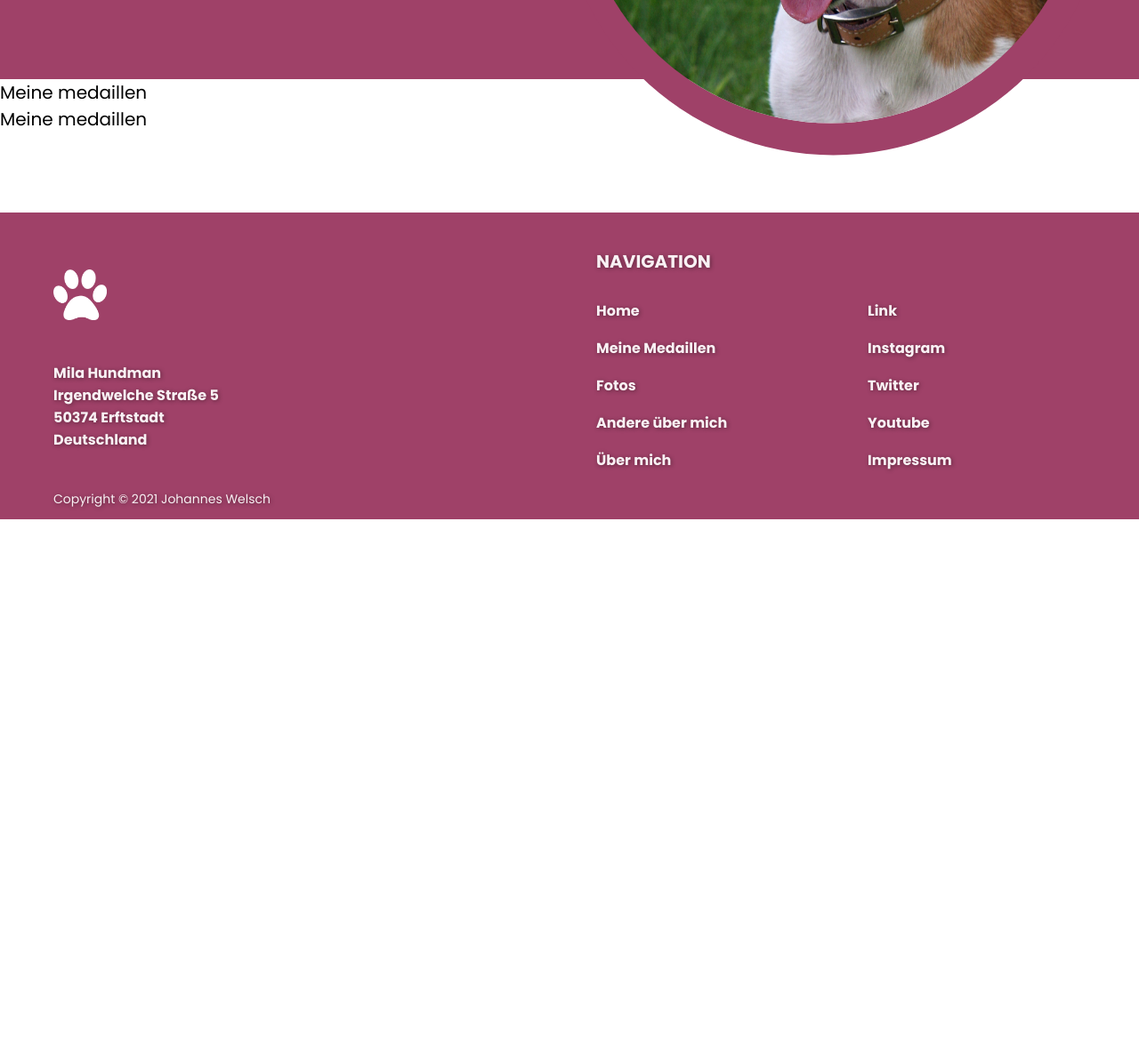
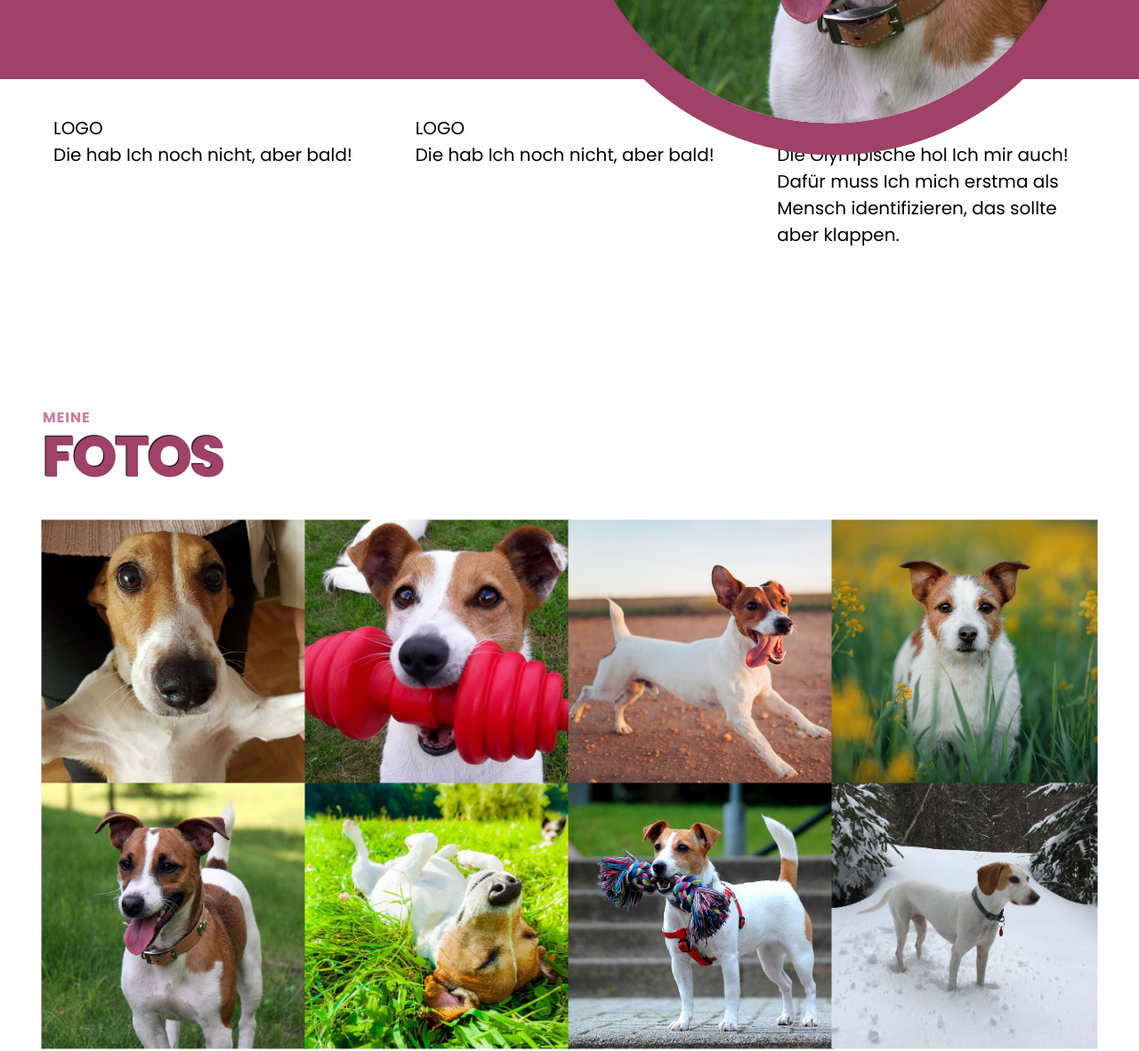
Before and after one commit to welschmoor/mila, a plain HTML site: page index.html in a window 1280 px wide. Shown: the part 560-1742 px from the top of the page at 89% size. Before the commit the page ends 1144 px from the top, so only its background shows below. Drawn offline with Linux system fonts and the light colour scheme.

Commit message:
fotos section finished

```diff
--- a/index.html
+++ b/index.html
@@ -29,8 +29,8 @@
 
 
                 <ul class="mainnav-ul">
-                    <li class="mainnav-li"><a href="#" class="mainnav-a">Meine Medaillen</a></li>
-                    <li class="mainnav-li"><a href="#" class="mainnav-a">Fotos</a></li>
+                    <li class="mainnav-li"><a href="#medaillen-section" class="mainnav-a">Meine Medaillen</a></li>
+                    <li class="mainnav-li"><a href="#fotos-section" class="mainnav-a">Fotos</a></li>
                     <li class="mainnav-li"><a href="#" class="mainnav-a">Andere über mich</a></li>
                     <li class="mainnav-li"><a href="#" class="mainnav-a">Über mich</a></li>
                 </ul>
@@ -55,10 +55,24 @@
 
 
 
-    <section class="medaillen-section">
+    <section class="medaillen-section" id="medaillen-section">
         <div class="medaillen-maindiv">
-            Meine medaillen<br>
-            Meine medaillen<br>
+            <div class="medaillen-grid-div">
+                <div class="medaille-cl medaille1">
+                    <div class="medaille-logo">LOGO</div>
+                    <p class="medaille-text">Die hab Ich noch nicht, aber bald!</p>
+                </div>
+                <div class="medaille-cl medaille1">
+                    <div class="medaille-logo">LOGO</div>
+                    <p class="medaille-text">Die hab Ich noch nicht, aber bald!</p>
+                </div>
+                <div class="medaille-cl medaille1">
+                    <div class="medaille-logo">LOGO</div>
+                    <p class="medaille-text">Die Olympische hol Ich mir auch! Dafür muss Ich mich erstma als Mensch identifizieren, das sollte aber klappen.</p>
+                </div>
+
+            </div>
+
             <br>
             <br>
             <br>
@@ -66,6 +80,26 @@
 
     </section>
 
+
+
+    <section class="fotos-section" id="fotos-section">
+        <div class="fotos-maindiv">
+            <span class="fotos-pretitle">MEINE</span>
+            <p class="fotos-title">FOTOS</p>
+            <div class="fotos-grid">
+                <img src="img/fotos1.jpg" alt="foto gallerie" class="gallerie-img">
+                <img src="img/fotos2.jpg" alt="foto gallerie" class="gallerie-img">
+                <img src="img/fotos3.jpg" alt="foto gallerie" class="gallerie-img">
+                <img src="img/fotos4.jpg" alt="foto gallerie" class="gallerie-img">
+
+                <img src="img/fotos5.jpg" alt="foto gallerie" class="gallerie-img">
+                <img src="img/fotos6.jpg" alt="foto gallerie" class="gallerie-img">
+                <img src="img/fotos7.jpg" alt="foto gallerie" class="gallerie-img">
+                <img src="img/fotos8.jpg" alt="foto gallerie" class="gallerie-img">
+            </div>
+
+        </div>
+    </section>
 
 
 
--- a/style.css
+++ b/style.css
@@ -18,7 +18,7 @@ Light Version colors
     --bg-color: hsl(335, 65%, 91%);
 
     --text-color: hsl(335, 42%, 96%);
-
+    --span-color: hsl(335, 42%, 64%);
 
 }
 
@@ -160,9 +160,71 @@ html {
 /*//////////////////////////////////////////////////
         Medaillen
 //////////////////////////////////////////////////*/
+.medaillen-maindiv {
+
+}
+
+.medaillen-grid-div {
+    margin: 2rem 3rem;
+    display: grid;
+    grid-template-columns: 1fr 1fr 1fr;
+    column-gap: 3rem;
+    justify-content: space-evenly;
+}
 
 
 
+
+
+
+
+
+
+/*//////////////////////////////////////////////////
+        Foto Gallerie
+//////////////////////////////////////////////////*/
+.fotos-maindiv {
+    /* background-color: var(--brand-color); */
+    padding: 2.4rem 2.4rem;
+}
+.fotos-grid {
+    display: grid;
+    grid-template-columns: 1fr 1fr 1fr 1fr;
+
+}
+.gallerie-img {
+    width: 100%;
+    display: block;
+    transition: all 0.2s;
+    transform: scale(1.01);
+}
+.gallerie-img:hover {
+    width: 100%;
+    display: block;
+    transform: scale(1.45);
+    z-index: 1;
+}
+
+
+.fotos-pretitle {
+    color: var(--span-color);
+    font-weight: 700;
+    letter-spacing: 1px;
+    font-size: 0.8rem;
+    display: block;
+
+
+
+}
+.fotos-title {
+    color: var(--brand-color);
+    font-size: 3.2rem;
+    font-weight: 800;
+    line-height: 1;
+    letter-spacing: -2.4px;
+    margin-bottom: 2rem;
+    text-shadow: -1px -1px 1px hsl(0, 0%, 0%);
+}
 
 
 
```
Also changed, not shown: img/fotos1.jpg (added), img/fotos2.jpg (added), img/fotos3.jpg (added), img/fotos4.jpg (added), img/fotos5.jpg (added), img/fotos6.jpg (added), img/fotos7.jpg (added), img/fotos8.jpg (added), img/fotos9.jpg (added).
